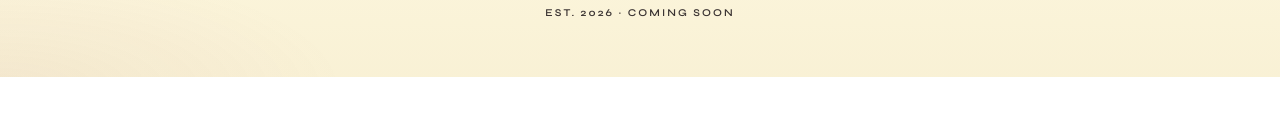
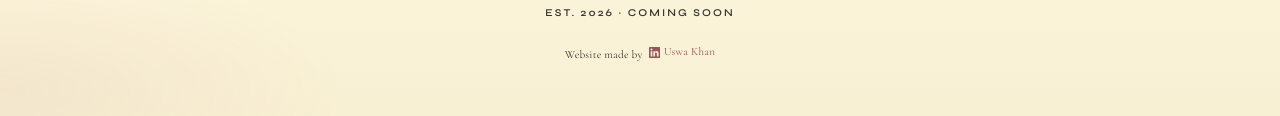
Before and after one commit to uswakhan12/bwpKaarigari, a plain HTML site: page index.html in a window 1280 px wide. Shown: the part 3670-3786 px from the top of the page. Before the commit the page ends 3747 px from the top, so only its background shows below. Drawn offline with nearby package versions, Linux system fonts and the light colour scheme.

Commit message:
added credits

```diff
--- a/index.html
+++ b/index.html
@@ -164,6 +164,27 @@
       <p>Bahawalpur Karigari</p>
       <p class="footer-by">by Eisha Khan</p>
       <p class="footer-meta">Est. 2026 · Coming soon</p>
+      <p class="site-credit">
+        Website made by
+        <a
+          href="https://www.linkedin.com/in/uswa-khan-070b85260/"
+          target="_blank"
+          rel="noopener noreferrer"
+        >
+          <svg
+            class="linkedin-icon"
+            viewBox="0 0 24 24"
+            aria-hidden="true"
+            focusable="false"
+          >
+            <path
+              fill="currentColor"
+              d="M20.45 20.45h-3.55v-5.57c0-1.33-.02-3.04-1.85-3.04-1.85 0-2.14 1.45-2.14 2.94v5.67H9.36V9h3.41v1.56h.05c.47-.9 1.64-1.85 3.37-1.85 3.6 0 4.27 2.37 4.27 5.46v6.28ZM5.34 7.43a2.06 2.06 0 1 1 0-4.12 2.06 2.06 0 0 1 0 4.12ZM7.12 20.45H3.56V9h3.56v11.45ZM22.23 0H1.77C.79 0 0 .77 0 1.73v20.54C0 23.23.79 24 1.77 24h20.46c.98 0 1.77-.77 1.77-1.73V1.73C24 .77 23.21 0 22.23 0Z"
+            />
+          </svg>
+          Uswa Khan
+        </a>
+      </p>
     </footer>
 
     <script src="script.js"></script>
--- a/styles.css
+++ b/styles.css
@@ -442,6 +442,35 @@ section {
   color: var(--ink-soft) !important;
 }
 
+.site-credit {
+  margin-top: 1.35rem !important;
+  font-family: var(--font-body) !important;
+  font-size: 0.7rem !important;
+  font-weight: 400 !important;
+  letter-spacing: 0.02em !important;
+  text-transform: none !important;
+  color: var(--ink-soft) !important;
+}
+
+.site-credit a {
+  display: inline-flex;
+  align-items: center;
+  gap: 0.25rem;
+  margin-left: 0.2rem;
+  color: var(--rose-deep);
+  text-decoration: none;
+}
+
+.site-credit a:hover,
+.site-credit a:focus-visible {
+  color: var(--rose-deep);
+}
+
+.linkedin-icon {
+  width: 0.7rem;
+  height: 0.7rem;
+}
+
 /* —— Motion —— */
 @keyframes rise-in {
   to {
```
